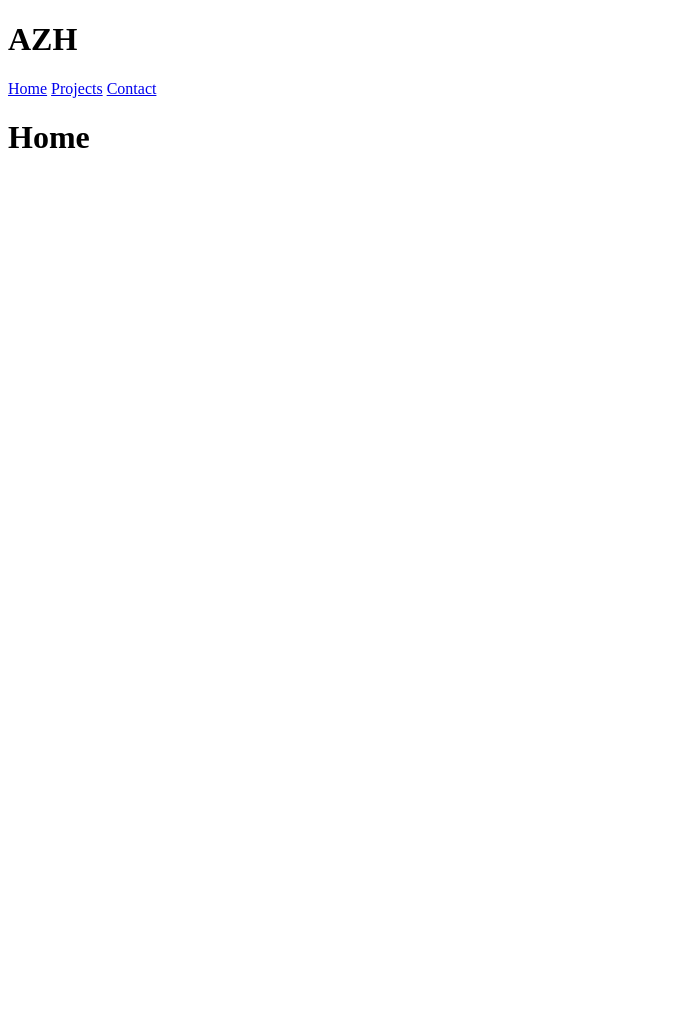
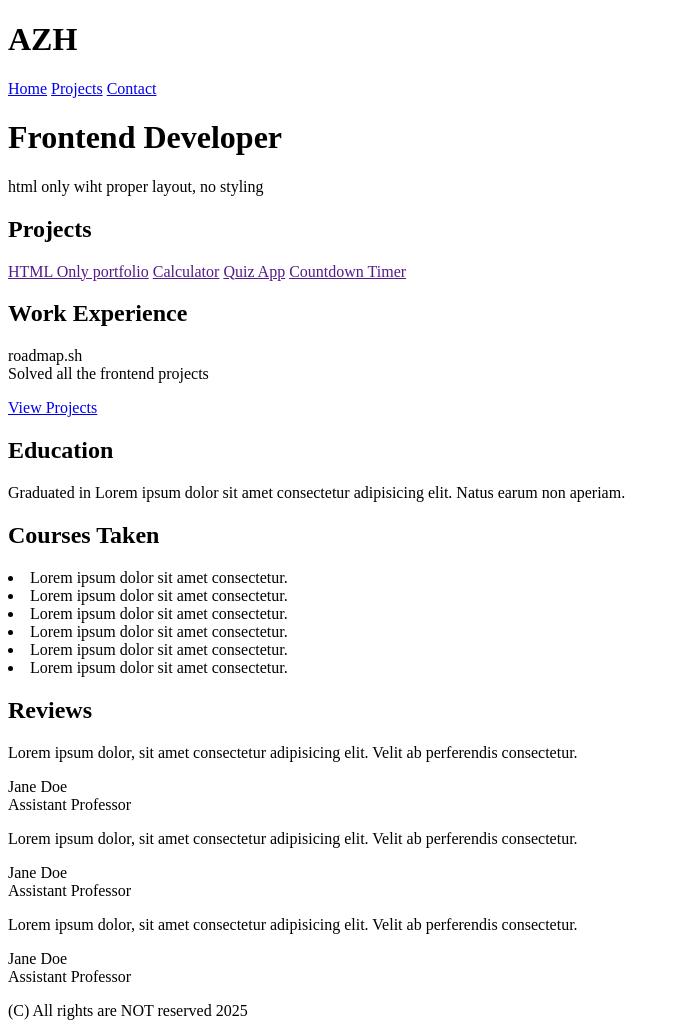
Before and after one commit to azh26/basic-html-website, a plain HTML site: page index.html in a window 1280 px wide. Shown: the whole page, without its empty margins (0-675 px from the left). Before the commit the page ends 800 px from the top, so only its background shows below. Drawn offline with Linux system fonts and the light colour scheme.

Commit message:
homepage skeleton created

```diff
--- a/index.html
+++ b/index.html
@@ -8,13 +8,62 @@
 <header>
     <div class="topnav">
         <h1>AZH</h1>
-        <div class="right-links">
+        <nav class="right-links">
             <a href="./index.html">Home</a>
             <a href="./projects.html">Projects</a>
             <a href="./contact.html">Contact</a>
+        </nav>
+    </div>
+</header>
+<main>
+    <div class="title-section">
+        <h1>Frontend Developer</h1>
+        <p>html only wiht proper layout, no styling</p>
+    </div>
+    <div class="content-container">
+        <div class="projects-container">
+            <h2>Projects</h2>
+            <a href="">HTML Only portfolio</a>
+            <a href="">Calculator</a>
+            <a href="">Quiz App</a>
+            <a href="">Countdown Timer</a>
+        </div>
+        <div class="experience-conatiner">
+            <h2>Work Experience</h2>
+            <p>roadmap.sh<br>Solved all the frontend projects</p>
+            <a href="https://roadmap.sh/projects?g=frontend" target="_blank" rel="noopener noreferrer">View Projects</a>
+        </div>
+        <div class="education-container">
+            <h2>Education</h2>
+            <p>Graduated in Lorem ipsum dolor sit amet consectetur adipisicing elit. Natus earum non aperiam.</p>
+            <ul style="list-style-position: inside; margin: 0; padding: 0;">
+                <h2>Courses Taken</h2>
+                <li>Lorem ipsum dolor sit amet consectetur.</li>
+                <li>Lorem ipsum dolor sit amet consectetur.</li>
+                <li>Lorem ipsum dolor sit amet consectetur.</li>
+                <li>Lorem ipsum dolor sit amet consectetur.</li>
+                <li>Lorem ipsum dolor sit amet consectetur.</li>
+                <li>Lorem ipsum dolor sit amet consectetur.</li>
+            </ul>
+        </div>
+        <div class="review-container">
+            <h2>Reviews</h2>
+            <div class="review">
+                <p>Lorem ipsum dolor, sit amet consectetur adipisicing elit. Velit ab perferendis consectetur.</p>
+                <p>Jane Doe<br>Assistant Professor</p>
+            </div>
+            <div class="review">
+                <p>Lorem ipsum dolor, sit amet consectetur adipisicing elit. Velit ab perferendis consectetur.</p>
+                <p>Jane Doe<br>Assistant Professor</p>
+            </div>
+            <div class="review">
+                <p>Lorem ipsum dolor, sit amet consectetur adipisicing elit. Velit ab perferendis consectetur.</p>
+                <p>Jane Doe<br>Assistant Professor</p>
+            </div>
         </div>
     </div>
-</header>
-<h1>Home</h1>
+</main>
+<footer>(C) All rights are NOT reserved 2025</footer>
+
 </body>
 </html>
```
Also changed, not shown: contact.html (+2 -2 lines), projects.html (+2 -2 lines).
